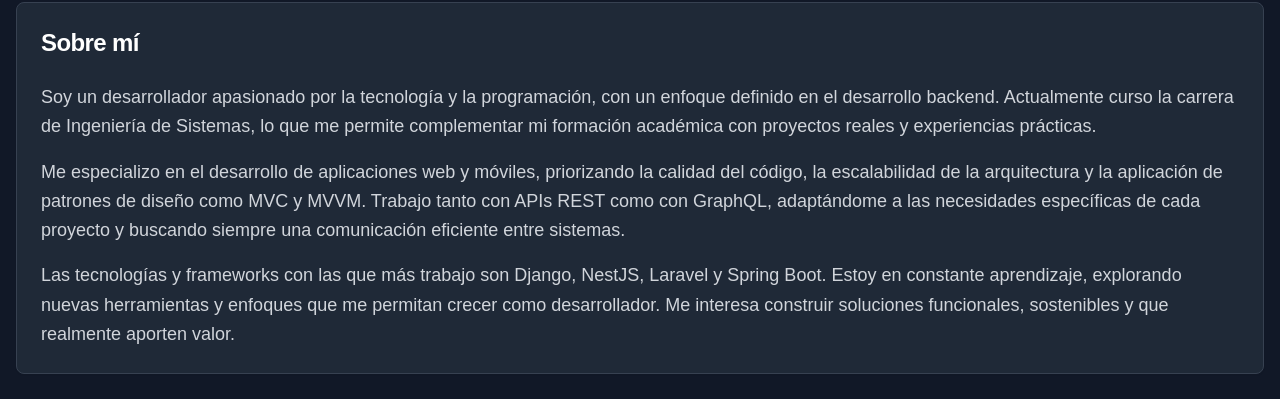
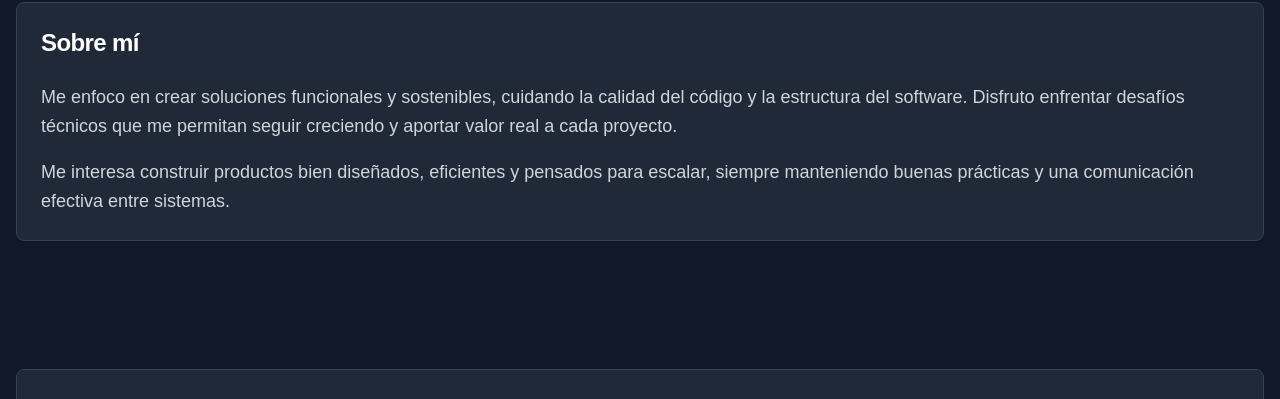
Before and after one commit to ggeldresp18/Portafolio, a Next.js app: page / in a window 1280 px wide. Shown: the part 510-909 px from the top of the page. Built offline with nearby package versions, Linux system fonts and the light colour scheme.

Commit message:
Update About.tsx

```diff
--- a/components/sections/About.tsx
+++ b/components/sections/About.tsx
@@ -10,13 +10,10 @@ export default function About() {
         <CardContent>
           <div className="text-gray-300 text-lg leading-relaxed space-y-4">
             <p>
-              Soy un desarrollador apasionado por la tecnología y la programación, con un enfoque definido en el desarrollo backend. Actualmente curso la carrera de Ingeniería de Sistemas, lo que me permite complementar mi formación académica con proyectos reales y experiencias prácticas.
+              Me enfoco en crear soluciones funcionales y sostenibles, cuidando la calidad del código y la estructura del software. Disfruto enfrentar desafíos técnicos que me permitan seguir creciendo y aportar valor real a cada proyecto.
             </p>
             <p>
-              Me especializo en el desarrollo de aplicaciones web y móviles, priorizando la calidad del código, la escalabilidad de la arquitectura y la aplicación de patrones de diseño como MVC y MVVM. Trabajo tanto con APIs REST como con GraphQL, adaptándome a las necesidades específicas de cada proyecto y buscando siempre una comunicación eficiente entre sistemas.
-            </p>
-            <p>
-              Las tecnologías y frameworks con las que más trabajo son Django, NestJS, Laravel y Spring Boot. Estoy en constante aprendizaje, explorando nuevas herramientas y enfoques que me permitan crecer como desarrollador. Me interesa construir soluciones funcionales, sostenibles y que realmente aporten valor.
+              Me interesa construir productos bien diseñados, eficientes y pensados para escalar, siempre manteniendo buenas prácticas y una comunicación efectiva entre sistemas.
             </p>
           </div>
         </CardContent>
```
